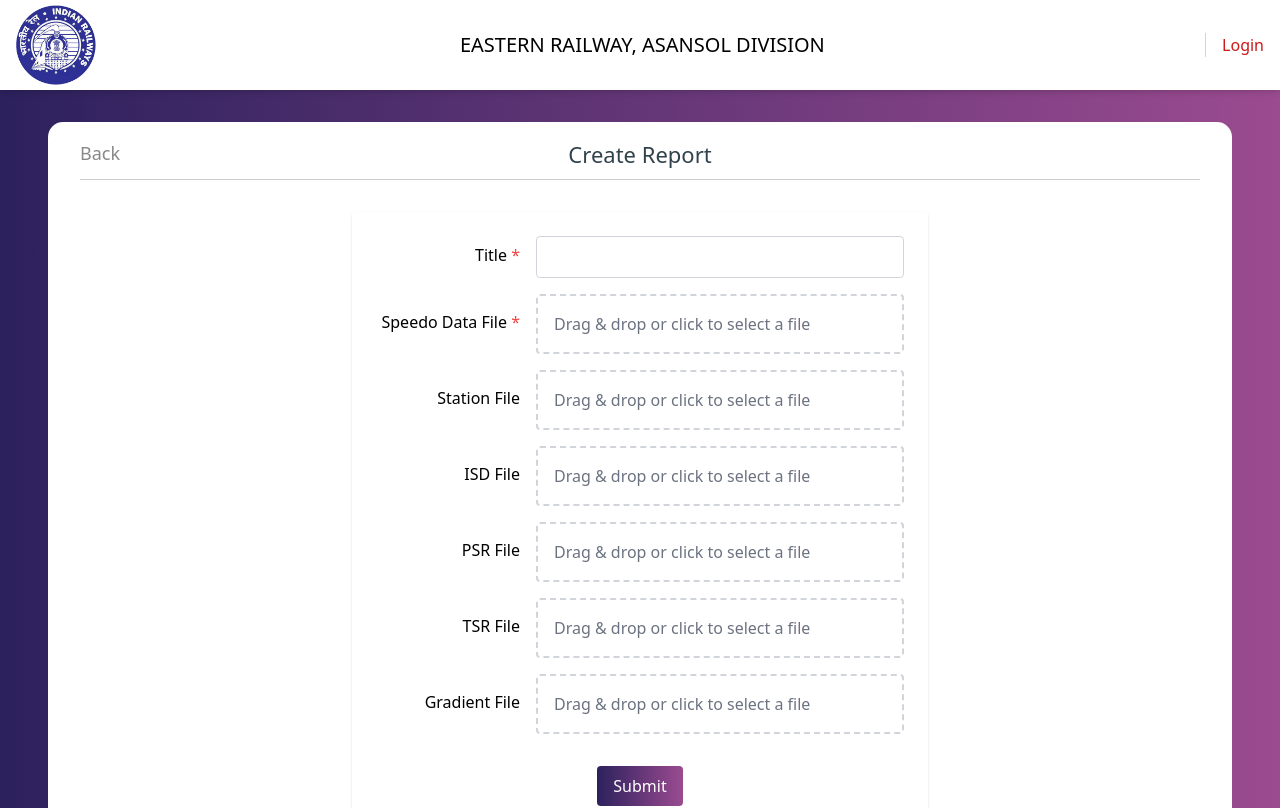
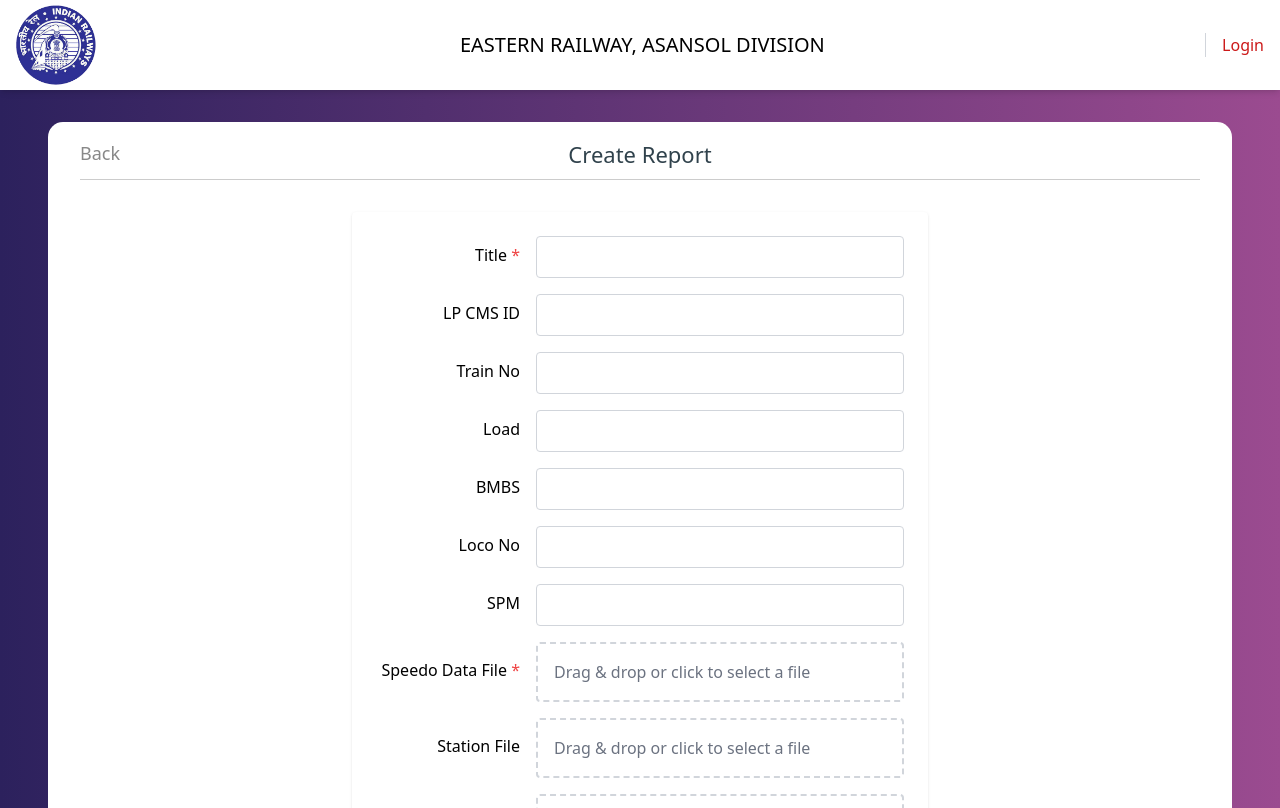
Before and after one commit to achawlain/railway, a React (Create React App) app: page /createReport in a window 1280 px wide. Shown: the top 808 px of the page. Built offline with nearby package versions, Linux system fonts and the light colour scheme.

Commit message:
ui changes

```diff
--- a/src/components/CreateReportComponentNew.js
+++ b/src/components/CreateReportComponentNew.js
@@ -9,6 +9,12 @@ import Loader from "./Loader";
 const CreateReportComponentNew = () => {
   const [formData, setFormData] = useState({
     title: "",
+    lp_cms_id: "",
+    train_no: "",
+    load: "",
+    bmbs: "",
+    loco_no: "",
+    spm: "",
     station_file: null,
     isd_file: null,
     psr_file: null,
@@ -21,6 +27,11 @@ const CreateReportComponentNew = () => {
   const [error, setError] = useState("");
 
   const navigate = useNavigate();
+
+  const handleInputChange = (e) => {
+    const { name, value } = e.target;
+    setFormData((prev) => ({ ...prev, [name]: value }));
+  };
 
   const handleFileDrop = (name) => (acceptedFiles) => {
     setFormData((pre) => ({
@@ -109,8 +120,24 @@ const CreateReportComponentNew = () => {
 
     const submission = new FormData();
     submission.append("report_title", formData.title);
+    submission.append("lp_cms_id", formData.lp_cms_id);
+    submission.append("train_no", formData.train_no);
+    submission.append("load", formData.load);
+    submission.append("bmbs", formData.bmbs);
+    submission.append("loco_no", formData.loco_no);
+    submission.append("spm", formData.spm);
+
+    const fileFields = [
+      "station_file",
+      "isd_file",
+      "psr_file",
+      "tsr_file",
+      "gradient_file",
+      "speedo_file",
+    ];
+
     Object.keys(formData).forEach((key) => {
-      if (formData[key] && key !== "title") {
+      if (fileFields.includes(key)) {
         submission.append(key, formData[key]);
       }
     });
@@ -171,7 +198,7 @@ const CreateReportComponentNew = () => {
             onSubmit={handleSubmit}
             className="max-w-xl mx-auto p-6 bg-white rounded shadow"
           >
-            <div className="mb-4 flex items-center">
+            {/* <div className="mb-4 flex items-center">
               <label className="block font-medium mb-1 mr-4 w-36 text-right">
                 Title <span className="text-red-500">*</span>
               </label>
@@ -183,6 +210,97 @@ const CreateReportComponentNew = () => {
                 onChange={(e) =>
                   setFormData({ ...formData, title: e.target.value })
                 }
+              />
+            </div> */}
+
+            <div className="mb-4 flex items-center">
+              <label className="block font-medium mb-1 mr-4 w-36 text-right">
+                Title <span className="text-red-500">*</span>
+              </label>
+              <input
+                type="text"
+                name="title"
+                className="p-2 border rounded cursor-pointer transition-all flex-grow border-gray-300"
+                value={formData.title}
+                onChange={handleInputChange}
+              />
+            </div>
+
+            <div className="mb-4 flex items-center">
+              <label className="block font-medium mb-1 mr-4 w-36 text-right">
+                LP CMS ID
+              </label>
+              <input
+                type="text"
+                name="lp_cms_id"
+                className="p-2 border rounded cursor-pointer transition-all flex-grow border-gray-300"
+                value={formData.lp_cms_id}
+                onChange={handleInputChange}
+              />
+            </div>
+
+            <div className="mb-4 flex items-center">
+              <label className="block font-medium mb-1 mr-4 w-36 text-right">
+                Train No
+              </label>
+              <input
+                type="text"
+                name="train_no"
+                className="p-2 border rounded cursor-pointer transition-all flex-grow border-gray-300"
+                value={formData.train_no}
+                onChange={handleInputChange}
+              />
+            </div>
+
+            <div className="mb-4 flex items-center">
+              <label className="block font-medium mb-1 mr-4 w-36 text-right">
+                Load
+              </label>
+              <input
+                type="text"
+                name="load"
+                className="p-2 border rounded cursor-pointer transition-all flex-grow border-gray-300"
+                value={formData.load}
+                onChange={handleInputChange}
+              />
+            </div>
+
+            <div className="mb-4 flex items-center">
+              <label className="block font-medium mb-1 mr-4 w-36 text-right">
+                BMBS
+              </label>
+              <input
+                type="text"
+                name="bmbs"
+                className="p-2 border rounded cursor-pointer transition-all flex-grow border-gray-300"
+                value={formData.bmbs}
+                onChange={handleInputChange}
+              />
+            </div>
+
+            <div className="mb-4 flex items-center">
+              <label className="block font-medium mb-1 mr-4 w-36 text-right">
+                Loco No
+              </label>
+              <input
+                type="text"
+                name="loco_no"
+                className="p-2 border rounded cursor-pointer transition-all flex-grow border-gray-300"
+                value={formData.loco_no}
+                onChange={handleInputChange}
+              />
+            </div>
+
+            <div className="mb-4 flex items-center">
+              <label className="block font-medium mb-1 mr-4 w-36 text-right">
+                SPM
+              </label>
+              <input
+                type="text"
+                name="spm"
+                className="p-2 border rounded cursor-pointer transition-all flex-grow border-gray-300"
+                value={formData.spm}
+                onChange={handleInputChange}
               />
             </div>
 
--- a/src/components/DashboardCardComponent.js
+++ b/src/components/DashboardCardComponent.js
@@ -6,7 +6,11 @@ const DashboardCardComponent = ({ item, onDelete, onView }) => {
   return (
     <Link
       to={`/reports/${item.id}`}
-      state={{ title: item.title, speed_before_1000m: item.speed_before_1000m }}
+      state={{
+        title: item.title,
+        speed_before_1000m: item.speed_before_1000m,
+        lp_cms_id: item.lp_cms_id,
+      }}
       className="relative pb-[55px] min-h-[240px] max-w-sm relative docCol w-[24%] mx-[.5%] mb-[20px] bg-[#f1f1f1] rounded-[10px] shadow-md hover:shadow-lg"
     >
       <div>
--- a/src/components/ReportGenerateComponent.js
+++ b/src/components/ReportGenerateComponent.js
@@ -45,7 +45,8 @@ const ReportGenerateComponent = () => {
 
   const { id } = useParams();
   const location = useLocation();
-  const { date, train_id, title, speed_before_1000m } = location.state || {};
+  const { date, train_id, title, speed_before_1000m, lp_cms_id } =
+    location.state || {};
   // const handleFormChange = useCallback((updatedData) => {
   //   setFormData((prev) => {
   //     const newData = { ...prev, ...updatedData };
@@ -215,6 +216,7 @@ const ReportGenerateComponent = () => {
             handleHaltSelectedData={handleHaltSelectedData}
             handleDownloadPDF={handleDownloadPDF}
             title={title}
+            lp_cms_id={lp_cms_id}
           />
         </Suspense>
 
--- a/src/components/ReportTable.js
+++ b/src/components/ReportTable.js
@@ -18,6 +18,7 @@ const ReportTable = ({
   handleHaltSelectedData,
   handleDownloadPDF,
   title,
+  lp_cms_id,
 }) => {
   // const [locations, setLocations] = useState(locations);
   const [isDatat, setIsData] = useState(false);
@@ -103,8 +104,9 @@ const ReportTable = ({
           bmbs: statResponse.bmbs?.toString() || prev.bmbs,
           timeWithSpeed: statResponse.max_speed_5 || prev.timeWithSpeed,
         }));
-
-        await getCrewData();
+        if (lp_cms_id) {
+          await getCrewData();
+        }
         setLoading(false);
       }
     } catch (error) {
@@ -117,7 +119,7 @@ const ReportTable = ({
     try {
       const crewResponse = await apiService(
         "get",
-        "crew_details?crew_id=ASN2685"
+        `crew_details?crew_id=${lp_cms_id}`
       );
       if (crewResponse) {
         setFormData((prev) => ({
```
